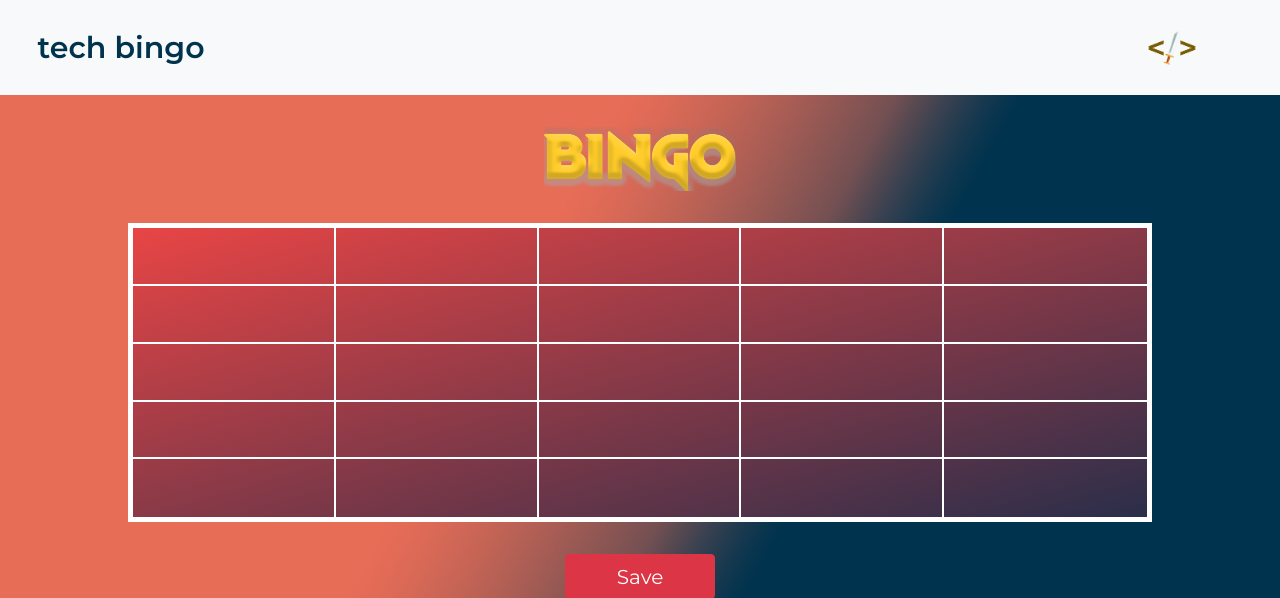
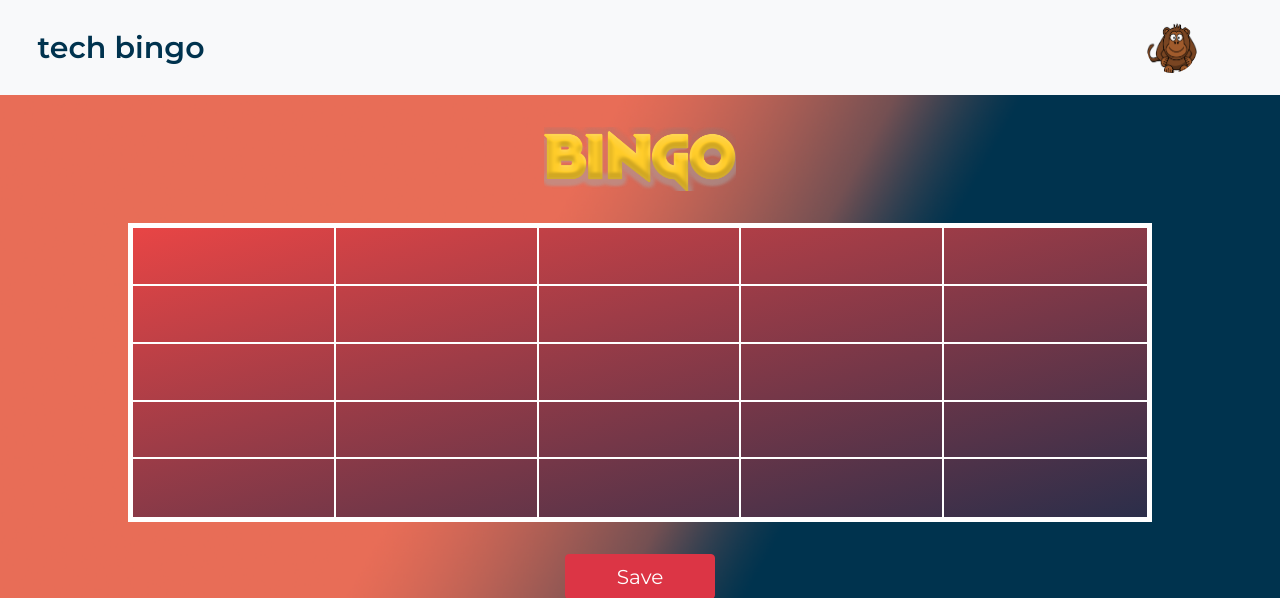
Before and after one commit to geetnsh2k1/TECH-BINGO, a Django app: a page that uses Templates/navbar.html in a window 1280 px wide. Shown: the top 598 px of the page. Run offline with Django 3.2, Linux system fonts and the light colour scheme; a user stored in the database is signed in; data comes from the database, SQL or seed files in the repository; data that the repository does not hold is empty; some libraries are stand-ins or nearby versions; some web fonts are replaced.

Commit message:
heroku dploy

```diff
--- a/Templates/navbar.html
+++ b/Templates/navbar.html
@@ -99,11 +99,7 @@
 
                     <div class="btn-group">
                       <button type="button" class="btn btn-outline-light dropdown-toggle" data-bs-toggle="dropdown" data-bs-display="static" aria-expanded="false">
-                        {% if profile.Image.url == "/Media/Default.png" %}
-                          <img class="dp" src="{% static 'Images/Default.png' %}" alt="">
-                        {% else %}
-                          <img class="dp" src="{{profile.Image.url}}" alt="">
-                        {% endif %}
+                        <img class="dp" src="{% static 'Images/Default.png' %}" alt="">
                       </button>
                       <ul class="dropdown-menu dropdown-menu-lg-end">
 
```
